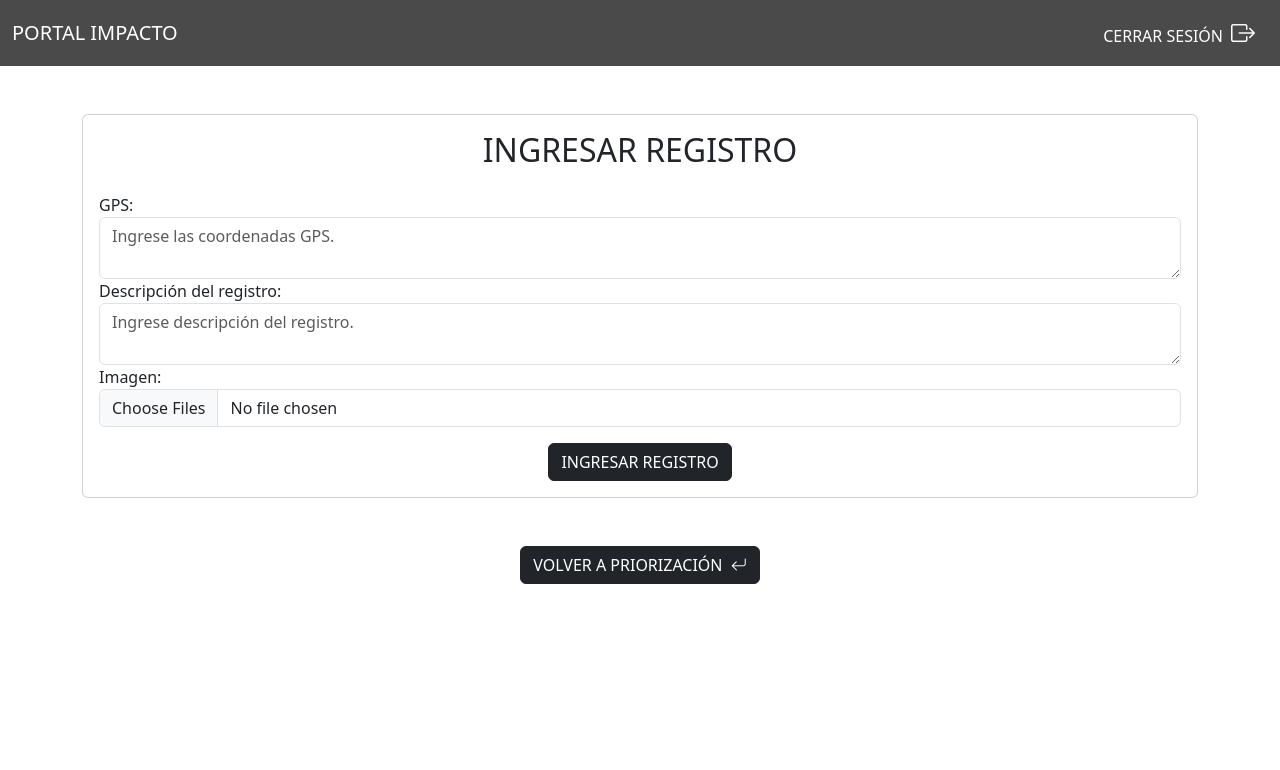
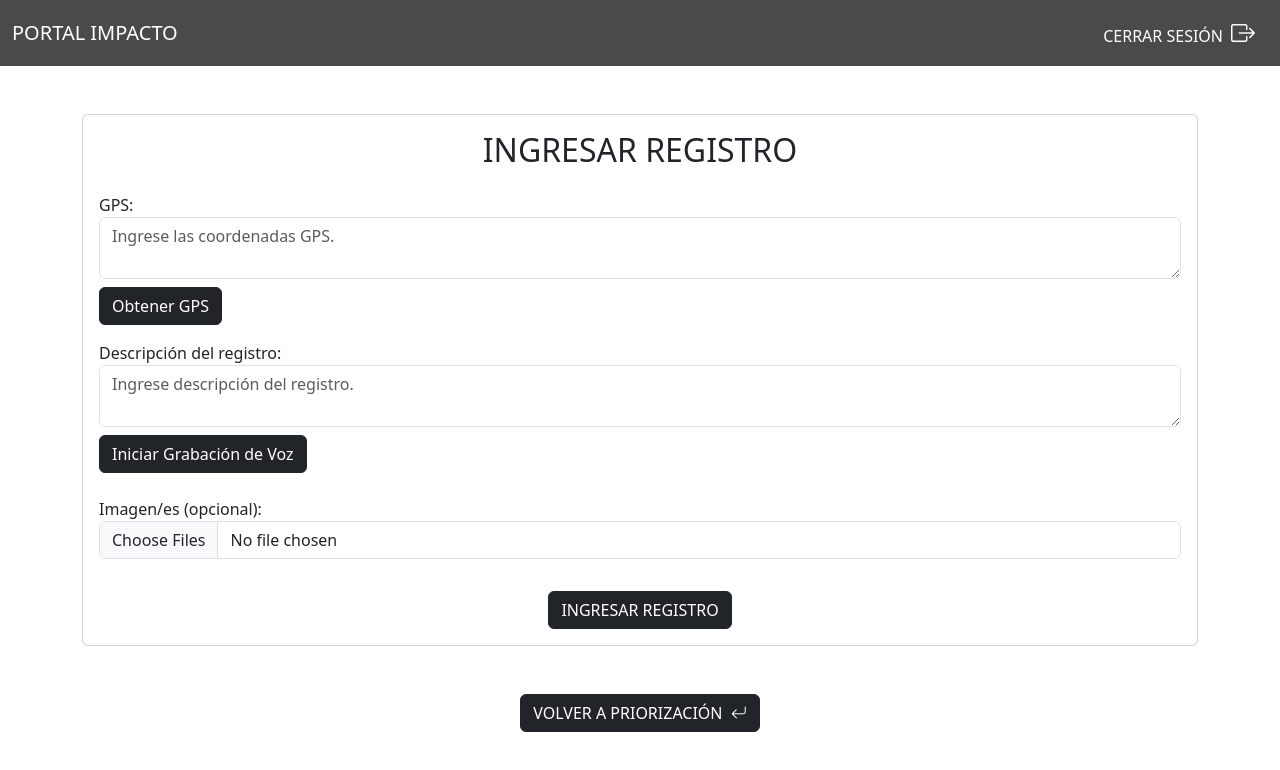
Before and after one commit to katk4tkat/portal_impacto, a React (Vite) app: page /enter-record/1 in a window 1280 px wide. Shown: the top 770 px of the page. Built offline with nearby package versions, Linux system fonts and the light colour scheme; no server answers; sample sign-in values are in the browser's storage.

Commit message:
feat (EnterRecord) adds gps geolocation and speech to text description at EnterRecordForm

```diff
--- a/src/components/EnterRecord/EnterRecordForm.jsx
+++ b/src/components/EnterRecord/EnterRecordForm.jsx
@@ -1,27 +1,93 @@
 // eslint-disable-next-line no-unused-vars
-import React, { useState } from "react";
+// eslint-disable-next-line no-unused-vars
+import React, { useState, useEffect } from "react";
 import { useForm, Controller } from "react-hook-form";
 import { ToastContainer, toast } from "react-toastify";
 import PropTypes from "prop-types";
 import "react-toastify/dist/ReactToastify.css";
-import { uploadRecordFile, createNewRecord } from "../../utils/firebase.js"
+import { uploadRecordFile, createNewRecord } from "../../utils/firebase.js";
+import { getCurrentLocation } from "../../utils/getGPS.js";
 
 function EnterRecordForm({ documentId }) {
+    const [currentGPS, setCurrentGPS] = useState("");
     const [recordIMG, setRecordIMG] = useState(null);
+    const [descriptionInput, setDescriptionInput] = useState("");
+    const [isListening, setIsListening] = useState(false);
 
     const { control, handleSubmit, reset } = useForm({
         defaultValues: {
-            recordGPS: "",
-            recordDescription: "",
+            record_description: "",
         },
     });
 
-    const onSubmit = async (formData) => {
+    useEffect(() => {
+        if (!isSpeechRecognitionSupported()) {
+            toast.error("Speech recognition is not supported in this browser.");
+        }
+    }, []);
+
+    const isSpeechRecognitionSupported = () => {
+        return (
+            "SpeechRecognition" in window ||
+            "webkitSpeechRecognition" in window ||
+            "mozSpeechRecognition" in window ||
+            "msSpeechRecognition" in window
+        );
+    };
+
+    const handleGetGPS = async () => {
+        try {
+            const gps = await getCurrentLocation();
+            setCurrentGPS(gps);
+        } catch (error) {
+            console.error("Error getting GPS coordinates:", error);
+            toast.error(`Error getting GPS coordinates: ${error.message}`);
+        }
+    };
+
+    const startListening = () => {
+        if (!isListening) {
+            try {
+                const SpeechRecognition =
+                    window.SpeechRecognition ||
+                    window.webkitSpeechRecognition ||
+                    window.mozSpeechRecognition ||
+                    window.msSpeechRecognition;
+
+                const recognition = new SpeechRecognition();
+                recognition.continuous = true;
+
+                recognition.onresult = (event) => {
+                    const text = event.results[0][0].transcript;
+                    setDescriptionInput(text);
+                    stopListening();
+                    console.log(descriptionInput)
+                };
+
+                recognition.start();
+                setIsListening(true);
+            } catch (error) {
+                console.error("Error starting speech recognition:", error);
+                toast.error(`Error starting speech recognition: ${error.message}`);
+            }
+        } else {
+            stopListening();
+        }
+    };
+
+    const renderButtonText = isListening ? "Detener Grabación de Voz" : "Iniciar Grabación de Voz";
+
+    const stopListening = () => {
+        setIsListening(false);
+    };
+
+    const isImageSelected = recordIMG && recordIMG.length > 0;
+
+    const onSubmit = async () => {
         try {
             const user = localStorage.getItem("userEmail");
-            const { record_GPS, record_description } = formData;
 
-            if (!record_GPS || !record_description) {
+            if (!currentGPS || !descriptionInput) {
                 toast.error(
                     "Ha ocurrido un error: Debe completar las coordenadas GPS y la descripción del registro."
                 );
@@ -31,18 +97,20 @@ function EnterRecordForm({ documentId }) {
             const newRecord = {
                 record_written_by: user,
                 record_creation_date: new Date(),
-                record_GPS,
-                record_description,
+                record_GPS: currentGPS,
+                record_description: descriptionInput,
                 record_file_names: [],
             };
 
-            for (let i = 0; i < recordIMG.length; i++) {
-                const file = recordIMG[i];
-                await uploadRecordFile([file]);
-                newRecord.record_file_names.push(file.name);
+            if (isImageSelected) {
+                for (let i = 0; i < recordIMG.length; i++) {
+                    const file = recordIMG[i];
+                    await uploadRecordFile([file]);
+                    newRecord.record_file_names.push(file.name);
+                }
             }
 
-            createNewRecord(documentId, newRecord)
+            createNewRecord(documentId, newRecord);
 
             toast.success("Registro ingresado exitosamente");
             reset({
@@ -73,27 +141,52 @@ function EnterRecordForm({ documentId }) {
                                             id="record_GPS"
                                             className="form-control"
                                             placeholder="Ingrese las coordenadas GPS."
+                                            value={currentGPS}
                                         />
                                     )}
                                 />
+                                <div className="input-group-append">
+                                    <button
+                                        className="btn btn-dark mt-2 mb-3"
+                                        type="button"
+                                        onClick={handleGetGPS}
+                                    >
+                                        Obtener GPS
+                                    </button>
+                                </div>
                             </div>
                             <div className="form-group">
                                 <label htmlFor="record_description">Descripción del registro:</label>
                                 <Controller
                                     name="record_description"
                                     control={control}
+                                    defaultValue=""
                                     render={({ field }) => (
                                         <textarea
                                             {...field}
                                             id="record_description"
                                             className="form-control"
                                             placeholder="Ingrese descripción del registro."
+                                            value={descriptionInput}
+                                            onChange={(e) => {
+                                                setDescriptionInput(e.target.value);
+                                                field.onChange(e);
+                                            }}
                                         />
                                     )}
                                 />
                             </div>
                             <div className="form-group">
-                                <label htmlFor="record_files">Imagen:</label>
+                                <button
+                                    type="button"
+                                    className="btn btn-dark mt-2 mb-3"
+                                    onClick={startListening}
+                                >
+                                    {renderButtonText}
+                                </button>
+                            </div>
+                            <div className="form-group mt-2 mb-3">
+                                <label htmlFor="record_files">Imagen/es (opcional):</label>
                                 <Controller
                                     name="record_files"
                                     control={control}
--- a/src/utils/firebase.js
+++ b/src/utils/firebase.js
@@ -3,6 +3,7 @@ import { auth, db, storage } from "./firebase-config.js";
 import {
   collection,
   addDoc,
+  getDoc,
   getDocs,
   doc,
   updateDoc,
@@ -66,7 +67,27 @@ export const getDocuments = async ({ itemsPerPage }) => {
 
 export const updatePriorizationStatus = async (documentId, updatedStatus) => {
   const statusDocRef = doc(db, "PriorizationObject", documentId);
-  await updateDoc(statusDocRef, updatedStatus);
+
+  const docSnapshot = await getDoc(statusDocRef);
+  if (docSnapshot.exists()) {
+    const currentData = docSnapshot.data();
+
+    if (!currentData.status_history) {
+      currentData.status_history = [];
+    }
+
+    currentData.status_history.push({
+      impacto_status: currentData.impacto_status,
+      impacto_status_description: currentData.impacto_status_description,
+      status_updated_by: currentData.status_updated_by,
+      status_updated_date: currentData.status_updated_date,
+    });
+
+    await updateDoc(statusDocRef, {
+      ...updatedStatus,
+      status_history: currentData.status_history,
+    });
+  }
 };
 
 export async function uploadRecordFile(recordIMG) {
--- /dev/null
+++ b/src/utils/getGPS.js
@@ -0,0 +1,17 @@
+export const getCurrentLocation = () => {
+    return new Promise((resolve, reject) => {
+        if ("geolocation" in navigator) {
+            navigator.geolocation.getCurrentPosition(
+                (position) => {
+                    const { latitude, longitude } = position.coords;
+                    resolve(`${latitude}, ${longitude}`);
+                },
+                (error) => {
+                    reject(error);
+                }
+            );
+        } else {
+            reject(new Error("Geolocation is not available in this browser."));
+        }
+    });
+};
```
